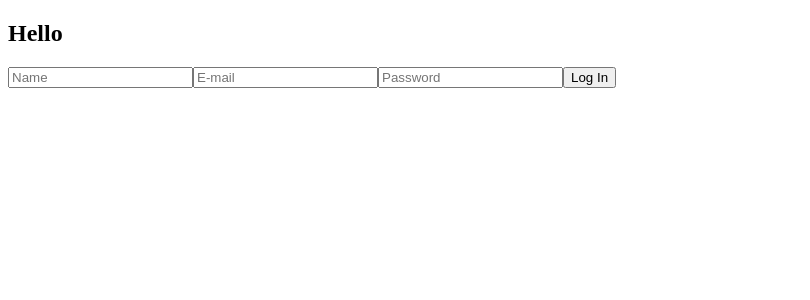
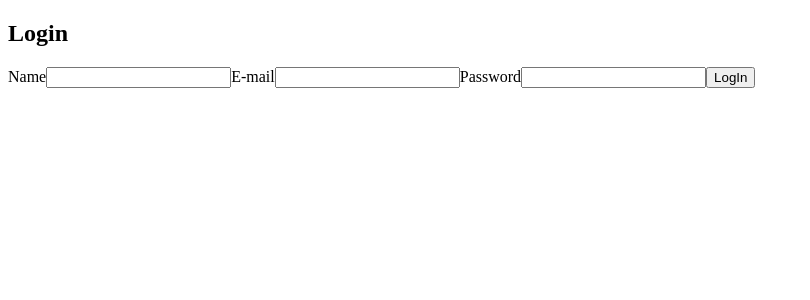
Before and after one commit to PavelChukashev/users-task, a React (Create React App) app: page / in a window 1280 px wide. Shown: the top 300 px of the page, without its empty margins (0-810 px from the left). Built offline with nearby package versions, Linux system fonts and the light colour scheme.

Commit message:
feat: authentification form
Built with Formik and Yup for validation

```diff
--- a/package.json
+++ b/package.json
@@ -7,12 +7,14 @@
     "@testing-library/jest-dom": "^5.16.2",
     "@testing-library/react": "^12.1.2",
     "@testing-library/user-event": "^13.5.0",
+    "formik": "^2.2.9",
     "react": "^17.0.2",
     "react-dom": "^17.0.2",
     "react-redux": "^7.2.6",
     "react-scripts": "5.0.0",
     "redux": "^4.1.2",
-    "web-vitals": "^2.1.4"
+    "web-vitals": "^2.1.4",
+    "yup": "^0.32.11"
   },
   "scripts": {
     "start": "react-scripts start",
--- a/src/App.js
+++ b/src/App.js
@@ -1,10 +1,10 @@
 import './App.css';
-import Login from './components/Login';
+import Main from './screens/index';
 
 function App() {
   return (
     <div className="App">
-      <Login/>
+      <Main />
     </div>
   );
 }
--- a/src/components/Login.jsx
+++ /dev/null
@@ -1,17 +0,0 @@
-import React from 'react';
-
-const Login = () => {
-    return (
-        <div className='login'>
-            <h2>Hello</h2>
-            <form className='login__form'>
-                <input type="name" placeholder='Name'/>
-                <input type="email" placeholder='E-mail'/>
-                <input type="password" placeholder='Password'/>
-                <button type="submit">Log In</button>
-            </form>
-        </div>
-    );
-};
-
-export default Login;
--- /dev/null
+++ b/src/components/LoginForm.jsx
@@ -0,0 +1,74 @@
+import React from 'react';
+import * as yup from 'yup';
+import { Formik } from 'formik'
+import { login } from '../features/user';
+import { useDispatch } from 'react-redux';
+
+const LoginForm = () => {
+
+    const dispatch = useDispatch()
+
+    function loginUser (values, e) {
+        dispatch(login({name: values.name, email: values.email, password: values.password, isAuth: true}))
+    }
+
+    const validationsSchema = yup.object().shape({
+        name: yup.string().typeError('Must be a string').required('Is necessary'),
+        email: yup.string().email('Insert correct e-mail').required('Is necessary'),
+        password: yup.number().typeError('Must be a number').required('Is necessary')
+    })
+
+    return (
+        <div className='login'>
+            <Formik
+                initialValues={{
+                    name: '',
+                    email: '',
+                    password: '',
+                }}
+                validateOnBlur
+                validationSchema={validationsSchema}
+                onSubmit={(values) => loginUser(values)}
+            >
+                {({ values, errors, touched, handleChange, handleBlur, isValid, handleSubmit, dirty }) => (
+                    <div className='login__form'>
+                        <label htmlFor={"name"}>Name</label>
+                        <input
+                            type='text'
+                            name={'name'}
+                            onChange={handleChange}
+                            onBlur={handleBlur}
+                            value={values.name}
+                        />
+                        {touched.name && errors.name && <p className='error'>{errors.name}</p>}
+                        <label htmlFor={"email"}>E-mail</label>
+                        <input
+                            type='email'
+                            name={'email'}
+                            onChange={handleChange}
+                            onBlur={handleBlur}
+                            value={values.email}
+                        />
+                        {touched.email && errors.email && <p className='error'>{errors.email}</p>}
+                        <label htmlFor={"password"}>Password</label>
+                        <input
+                            type='password'
+                            name={'password'}
+                            onChange={handleChange}
+                            onBlur={handleBlur}
+                            value={values.password}
+                        />
+                        {touched.password && errors.password && <p className='error'>{errors.password}</p>}
+                        <button
+                            type='submit'
+                            onClick={handleSubmit}
+                            disabled={!isValid && !dirty}
+                        >LogIn</button>
+                    </div>
+                )}
+            </Formik>
+        </div>
+    );
+};
+
+export default LoginForm;
--- a/src/features/user.js
+++ b/src/features/user.js
@@ -0,0 +1,19 @@
+import { createSlice } from "@reduxjs/toolkit";
+
+const defaultState = { name: '', email: '', password: '', isAuth: false }
+
+export const userSlice = createSlice({
+    name: 'user',
+    initialState: { value: defaultState },
+    reducers: {
+        login: (state, action) => {
+            state.value = action.payload
+        },
+        logout: (state) => {
+            state.value = defaultState
+        }
+    }
+})
+export const {login, logout} = userSlice.actions
+
+export default userSlice.reducer
--- a/src/index.js
+++ b/src/index.js
@@ -2,11 +2,7 @@ import React from 'react';
 import ReactDOM from 'react-dom';
 import App from './App';
 import { Provider } from 'react-redux'
-import { configureStore } from '@reduxjs/toolkit'
-
-const store = configureStore({
-  reducer: {}
-})
+import { store } from './store/store'
 
 
 ReactDOM.render(
--- /dev/null
+++ b/src/screens/Login/LoginScreen.jsx
@@ -0,0 +1,13 @@
+import React from 'react';
+import LoginForm from '../../components/LoginForm';
+
+const LoginScreen = () => {
+    return (
+        <>
+            <h2>Login</h2>
+            <LoginForm />
+        </>
+    );
+};
+
+export default LoginScreen;
--- /dev/null
+++ b/src/screens/Main/MainScreen.jsx
@@ -0,0 +1,25 @@
+import React from 'react';
+import { useSelector, useDispatch } from 'react-redux';
+import { logout } from '../../features/user';
+
+
+const MainScreen = () => {
+    const user = useSelector((state) => state.user.value)
+    const dispatch = useDispatch()
+
+    const handleLogout = () => {
+        dispatch(logout())
+    }
+
+    return (
+        <div>
+            <div>
+                <h2>Welcome {user.name}</h2>
+                <button type='button' onClick={handleLogout}>LogOut</button>
+                <p>Here is your users list</p>
+            </div>
+        </div>
+    );
+};
+
+export default MainScreen;
--- /dev/null
+++ b/src/screens/index.js
@@ -0,0 +1,13 @@
+import React from 'react';
+import { useSelector } from 'react-redux';
+import LoginScreen from './Login/LoginScreen';
+import MainScreen from './Main/MainScreen'
+
+export default function Main() {
+    const user = useSelector((state) => state.user.value)
+    return (
+        <div>
+            {user.isAuth ? <MainScreen /> : <LoginScreen />}
+        </div>
+    );
+}
--- /dev/null
+++ b/src/store/store.js
@@ -0,0 +1,8 @@
+import { configureStore } from '@reduxjs/toolkit'
+import userReducer from '../features/user'
+
+export const store = configureStore({
+  reducer: {
+    user: userReducer
+  }
+})
```
Also changed, not shown: 1 other file (tests, documents, lock files or other folders).
